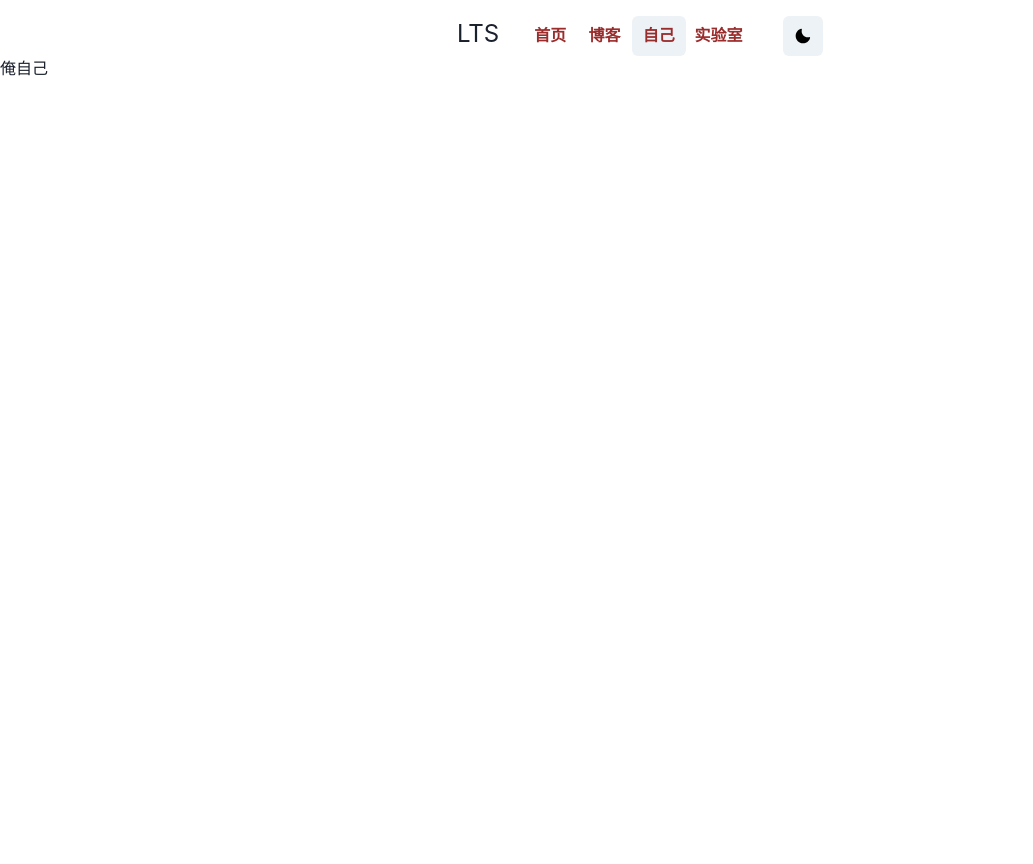
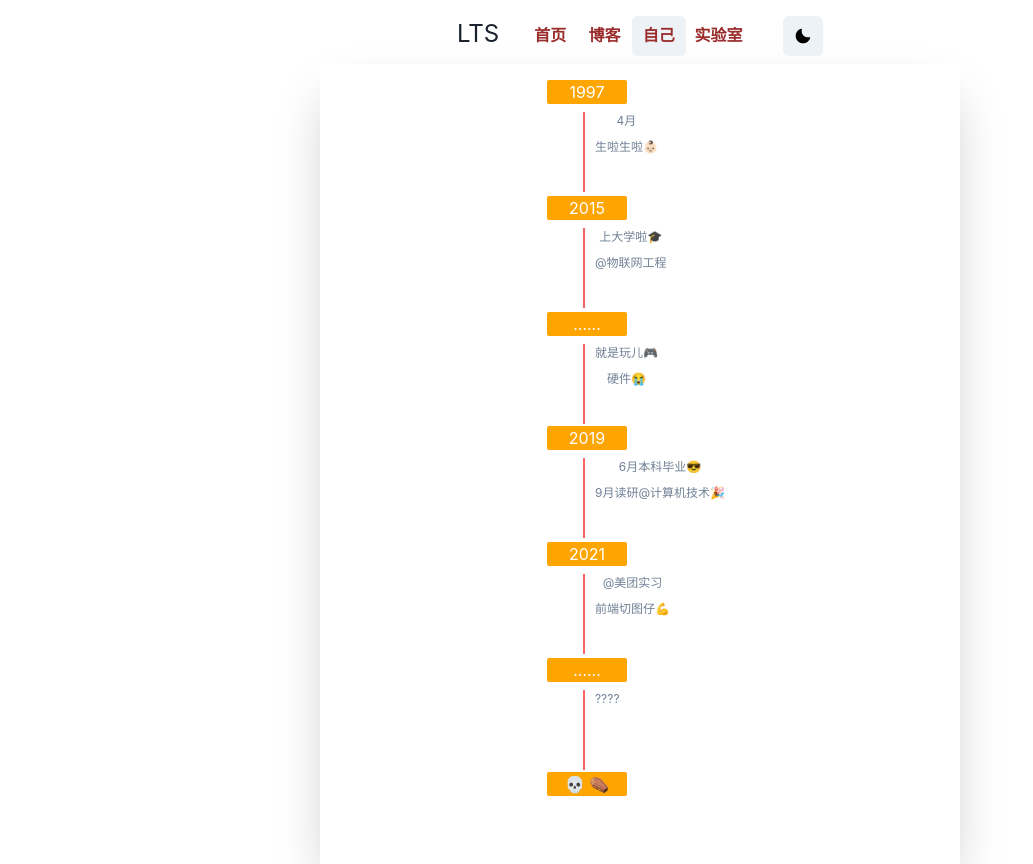
Before and after one commit to inspire-lts/myblogV2, a Next.js app: page /resume in a window 1280 px wide. Shown: the whole page, without its empty margins (0-1033 px from the left). Before the commit the page ends 800 px from the top, so only its background shows below. Built offline with nearby package versions, Linux system fonts and the light colour scheme.

Commit message:
about page

```diff
--- a/components/MDXComponent.js
+++ b/components/MDXComponent.js
@@ -18,7 +18,7 @@ import {
   Button
 } from "@chakra-ui/react";
 import { PrismLight as SyntaxHighlighter} from 'react-syntax-highlighter';
-import { atomDark  } from 'react-syntax-highlighter/dist/cjs/styles/prism';
+import { atomDark, prism  } from 'react-syntax-highlighter/dist/cjs/styles/prism';
 import CopyToClipboard from "react-copy-to-clipboard";
 
 
@@ -87,7 +87,7 @@ const MDXComponents =() =>{
       code: (props) => {
 
         return (
-          <Container maxW="container.md" position="relative">
+          <Container position="relative">
             <Text bg="orange"  position="absolute" top="-8px" left="30px">{props.className}</Text>
             <CopyToClipboard
               text={props.children}
@@ -102,7 +102,7 @@ const MDXComponents =() =>{
                   {isCopied ? "Copied" : "Copy"}
                 </Button>
             </CopyToClipboard>
-            <SyntaxHighlighter language="javascript" style={atomDark} >
+            <SyntaxHighlighter language="javascript" style={colorMode === "dark" ? atomDark : prism} >
               {props.children}
             </SyntaxHighlighter>
           </Container>
--- /dev/null
+++ b/components/TimeHeader.js
@@ -0,0 +1,18 @@
+import { Text } from "@chakra-ui/layout"
+
+export default function TimeHeader(props) {
+
+  return (
+    <Text
+      fontSize="md"
+      color="white"
+      bgColor="orange"
+      w="80px"
+      borderRadius="2px"
+      textAlign="center"
+      {...props}
+      >
+      {props.children}
+    </Text>
+  )
+}
--- /dev/null
+++ b/components/Timeline.js
@@ -0,0 +1,30 @@
+import { VStack, Text, Box } from '@chakra-ui/react'
+import Fade from 'react-reveal/Fade'
+
+export default function Timeline({direction, content, children}) {
+  const contentArray = content.split(' ')
+  return (
+    <Fade
+      left={direction === "left"}
+      right={direction === "right"}>
+        <Box
+          position="relative"
+          p={2}
+          ml={10}>
+          <VStack
+            key={content}
+            _after={{content: `""`, height: "80px", borderRight: "2px", borderColor: "red.400", left: "-4px", position: "absolute"  }}
+            >
+            {contentArray.map((content) => {
+              return (
+                <Text
+                  fontSize="xs"
+                  color="gray.500">
+                    {content}</Text>
+              )
+            })}
+          </VStack>
+        </Box>
+    </Fade>
+  )
+}
--- a/package.json
+++ b/package.json
@@ -20,9 +20,11 @@
     "next-mdx-remote": "^3.0.8",
     "prism-react-renderer": "^1.2.1",
     "react": "17.0.2",
+    "react-chrono": "^1.12.3",
     "react-copy-to-clipboard": "^5.0.4",
     "react-dom": "17.0.2",
     "react-intersection-observer": "^8.32.5",
+    "react-reveal": "^1.2.2",
     "react-syntax-highlighter": "^15.4.5"
   }
 }
--- a/pages/resume.js
+++ b/pages/resume.js
@@ -1,5 +1,49 @@
+import { Container, Flex } from "@chakra-ui/react"
+import Timeline from "../components/Timeline"
+import TimeHeader from "../components/TimeHeader"
+
+
 export default function Resume() {
-    return (
-        <h1>俺自己</h1>
-    )
+
+  return (
+    <Container
+      mt={2}
+      maxW="container.sm"
+      centerContent
+      p={4}
+      shadow="2xl"
+      h="100vh">
+        <Flex
+          flexDirection="column"
+          alignItems="flex-start">
+            <TimeHeader>1997</TimeHeader>
+            <Timeline
+              direction="right"
+              content="4月 生啦生啦👶🏻"/>
+            <TimeHeader mt={8}>2015</TimeHeader>
+            <Timeline
+              direction="right"
+              content="上大学啦🎓 @物联网工程"/>
+            <TimeHeader mt={8}>......</TimeHeader>
+            <Timeline
+              direction="left"
+              content="就是玩儿🎮 硬件😭"/>
+            <TimeHeader mt="30px">2019</TimeHeader>
+            <Timeline
+              direction="right"
+              content="6月本科毕业😎 9月读研@计算机技术🎉"/>
+            <TimeHeader mt={8}>2021</TimeHeader>
+            <Timeline
+              direction="left"
+              content="@美团实习 前端切图仔💪"/>
+            <TimeHeader mt={8}>......</TimeHeader>
+            <Timeline
+              fontSize="2xl"
+              direction="right"
+              content="????"/>
+            <TimeHeader mt={14}>💀 ⚰️</TimeHeader>
+         </Flex>
+    </Container>
+  )
+
 }
```
Also changed, not shown: components/Project.js (added, +13 -0 lines), pages/magic.js (+9 -1 lines), images/face.png (added), 1 other file (tests, documents, lock files or other folders).
